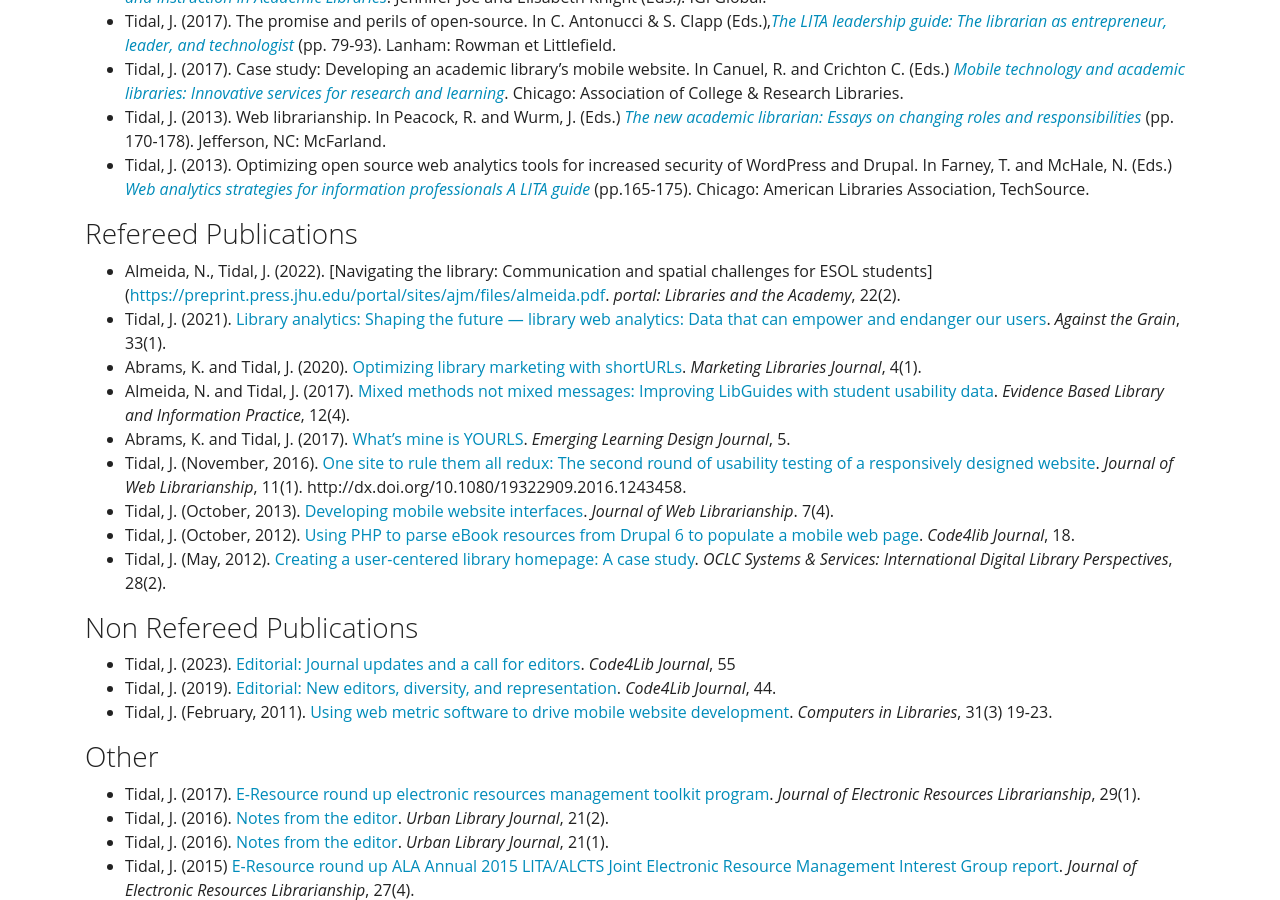
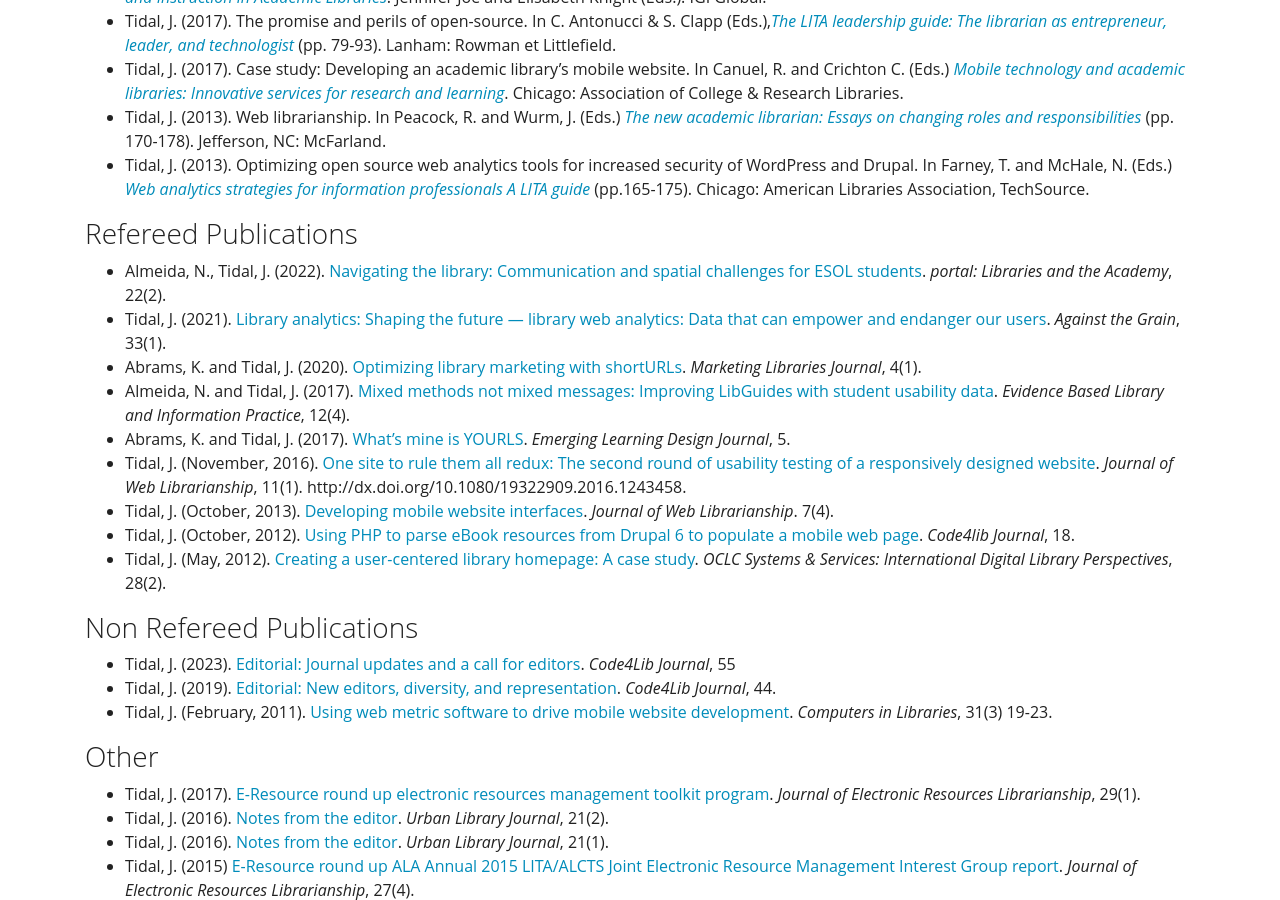
Before and after one commit to KentuckyFriedTofu/kentuckyfriedtofu.github.io.bak2, a Jekyll site: the page built from cv.md, in a window 1280 px wide and 900 px high, scrolled down 2290 px. Built offline with Jekyll 4.4.1, drawn with Linux system fonts in a browser that asks for light colours; part of the change alters nothing that is shown.

Commit message:
Update cv.md

```diff
--- a/cv.md
+++ b/cv.md
@@ -89,7 +89,7 @@ View my [Google Scholar Profile](https://scholar.google.com/citations?user=mAq-F
 
 ### Refereed Publications
 
-* Almeida, N., Tidal, J. (2022). [Navigating the library: Communication and spatial challenges for ESOL students]([https://preprint.press.jhu.edu/portal/sites/ajm/files/almeida.pdf](https://academicworks.cuny.edu/ny_pubs/877/]). *portal: Libraries and the Academy*, 22(2).
+* Almeida, N., Tidal, J. (2022). [Navigating the library: Communication and spatial challenges for ESOL students](https://academicworks.cuny.edu/ny_pubs/877/]). *portal: Libraries and the Academy*, 22(2).
 * Tidal, J. (2021). [Library analytics: Shaping the future — library web analytics: Data that can empower and endanger our users](https://www.charleston-hub.com/2021/04/library-analytics-shaping-the-future-library-web-analytics-data-that-can-empower-and-endanger-our-users/). *Against the Grain*, 33(1).
 * Abrams, K. and Tidal, J. (2020). [Optimizing library marketing with shortURLs](http://journal.marketinglibraries.org/april2020/05_MLJv4i1_Feature_Abrams_Tidal.pdf). *Marketing Libraries Journal*, 4(1).<br>
 * Almeida, N. and Tidal, J. (2017). [Mixed methods not mixed messages: Improving LibGuides with student usability data](https://journals.library.ualberta.ca/eblip/index.php/EBLIP/article/view/29305/21467). *Evidence Based Library and Information Practice*, 12(4).<br>
```
